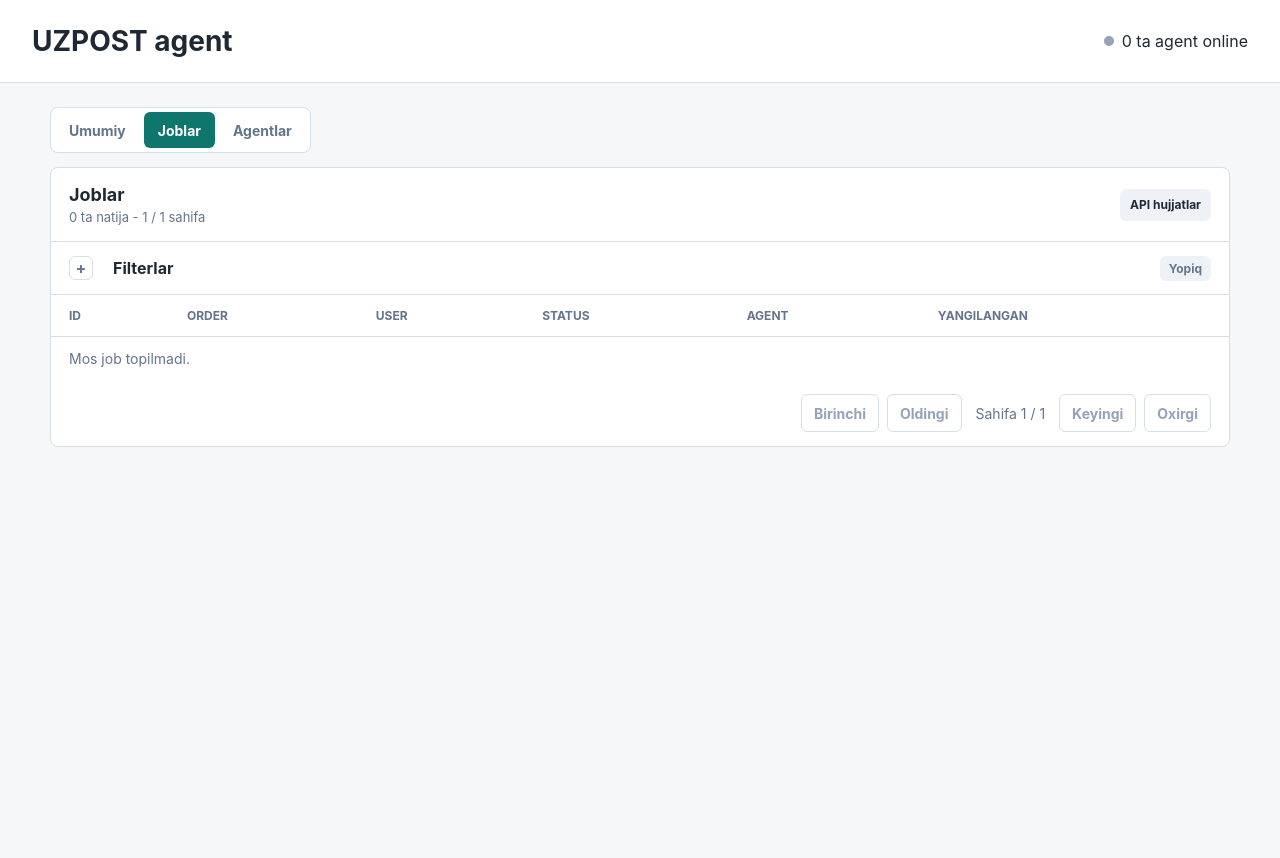
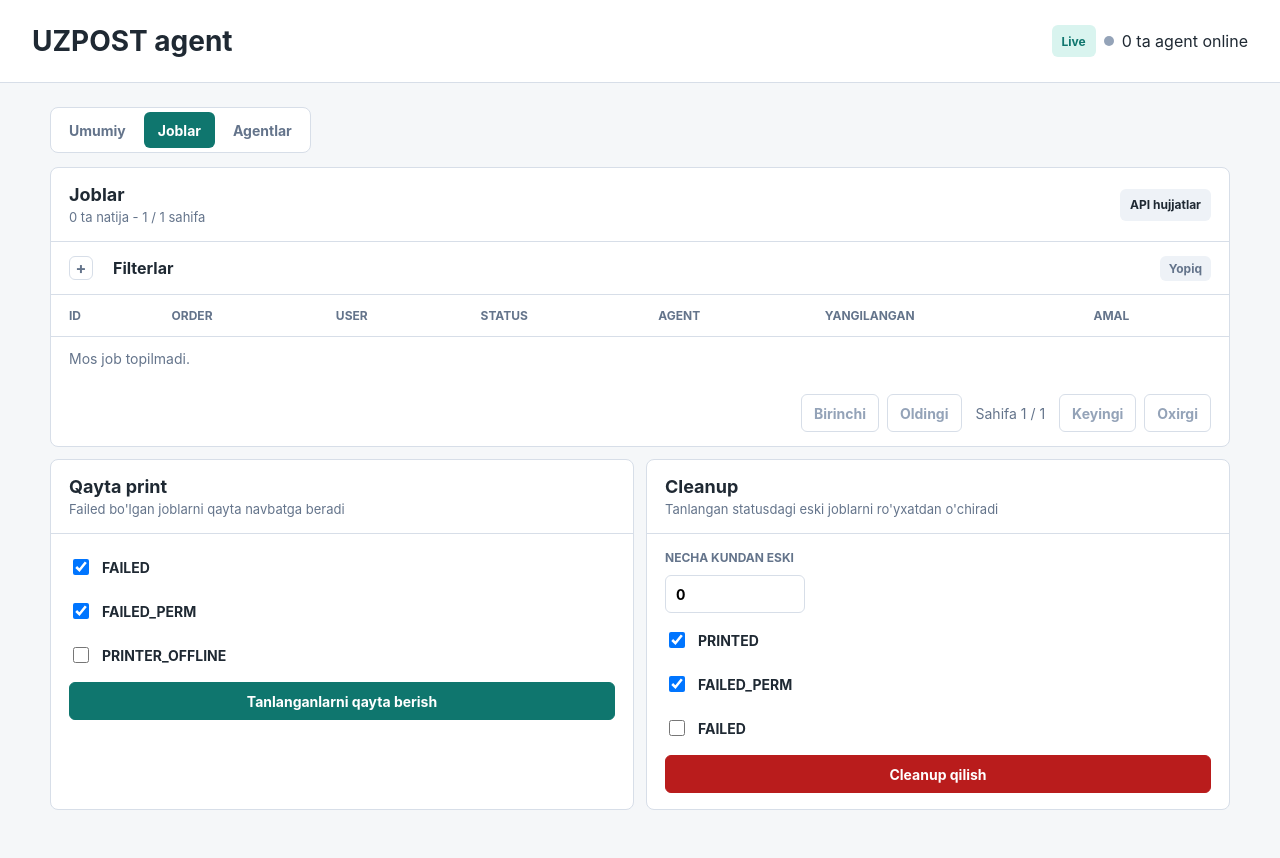
Before and after one commit to Kingprogrammer07/printer_pull_agent, a FastAPI app: page /?tab=jobs in a window 1280 px wide. Before the commit the page ends 447 px from the top, so only its background shows below. Run offline with FastAPI, Linux system fonts and the light colour scheme; data that the repository does not hold is empty.

Commit message:
Implement job retry and cleanup functionality with corresponding UI updates and notifications

```diff
--- a/app/main.py
+++ b/app/main.py
@@ -4,9 +4,9 @@
 from pathlib import Path
 from urllib.parse import urlencode
 
-from fastapi import FastAPI, Query, Request
+from fastapi import FastAPI, Form, Query, Request
 from fastapi.middleware.cors import CORSMiddleware
-from fastapi.responses import HTMLResponse
+from fastapi.responses import HTMLResponse, RedirectResponse
 from fastapi.staticfiles import StaticFiles
 from fastapi.templating import Jinja2Templates
 
@@ -40,6 +40,12 @@
 
 
 templates.env.filters["datetime_human"] = format_datetime
+
+
+def redirect_with_notice(request: Request, notice: str, kind: str = "ok") -> RedirectResponse:
+    target = request.headers.get("referer") or "/?tab=jobs"
+    separator = "&" if "?" in target else "?"
+    return RedirectResponse(f"{target}{separator}{urlencode({'notice': notice, 'notice_kind': kind})}", status_code=303)
 
 
 def create_directories() -> None:
@@ -135,6 +141,8 @@
     date_from: str | None = None,
     date_to: str | None = None,
     tab: str | None = None,
+    notice: str | None = None,
+    notice_kind: str | None = None,
 ):
     repo: JobRepository = request.app.state.job_repo
     stats = await repo.get_stats()
@@ -180,6 +188,9 @@
             "filters": filters,
             "filters_active": filters_active,
             "active_tab": active_tab,
+            "notice": notice,
+            "notice_kind": notice_kind or "ok",
+            "retryable_statuses": {"FAILED", "FAILED_PERM", "PRINTER_OFFLINE"},
             "statuses": [
                 "PENDING",
                 "CLAIMED",
@@ -197,3 +208,38 @@
             "connected_agents": request.app.state.agent_manager.connected_count(),
         },
     )
+
+
+@app.post("/dashboard/jobs/{job_id}/retry")
+async def dashboard_retry_job(request: Request, job_id: int):
+    repo: JobRepository = request.app.state.job_repo
+    updated = await repo.retry_job_for_print(job_id)
+    if updated is None:
+        return redirect_with_notice(request, "Job topilmadi", "error")
+    if updated["status"] != "PENDING":
+        return redirect_with_notice(request, "Bu jobni qayta printga berib bo'lmaydi", "error")
+    await request.app.state.agent_manager.broadcast({"type": "job_available"})
+    return redirect_with_notice(request, f"Job #{job_id} qayta navbatga berildi")
+
+
+@app.post("/dashboard/jobs/retry-failed")
+async def dashboard_retry_failed(
+    request: Request,
+    statuses: list[str] | None = Form(default=None),
+):
+    repo: JobRepository = request.app.state.job_repo
+    count = await repo.retry_jobs_by_status(statuses or [])
+    if count:
+        await request.app.state.agent_manager.broadcast({"type": "job_available"})
+    return redirect_with_notice(request, f"{count} ta job qayta navbatga berildi")
+
+
+@app.post("/dashboard/cleanup")
+async def dashboard_cleanup(
+    request: Request,
+    statuses: list[str] | None = Form(default=None),
+    older_than_days: int = Form(default=0),
+):
+    repo: JobRepository = request.app.state.job_repo
+    count = await repo.cleanup_jobs(statuses or [], older_than_days=max(older_than_days, 0))
+    return redirect_with_notice(request, f"Cleanup: {count} ta job o'chirildi")
--- a/app/static/dashboard.css
+++ b/app/static/dashboard.css
@@ -60,6 +60,21 @@
   margin: 4px 0 0;
   color: var(--muted);
   font-size: 13px;
+}
+
+.notice {
+  margin-bottom: 12px;
+  border: 1px solid var(--line);
+  border-radius: 8px;
+  background: var(--accent-soft);
+  color: var(--accent);
+  font-weight: 700;
+  padding: 12px 14px;
+}
+
+.notice--error {
+  background: #fee2e2;
+  color: var(--danger);
 }
 
 main {
@@ -223,7 +238,9 @@
 
 .filter-actions button,
 .filter-actions a,
-.pagination a {
+.pagination a,
+.maintenance-form button,
+.small-action {
   display: inline-flex;
   align-items: center;
   justify-content: center;
@@ -244,6 +261,80 @@
   border-color: var(--accent);
   background: var(--accent);
   color: #ffffff;
+}
+
+.inline-form {
+  margin: 0;
+}
+
+.small-action {
+  min-height: 30px;
+  padding: 5px 9px;
+  border-color: var(--accent);
+  background: var(--accent);
+  color: #ffffff;
+  font-size: 12px;
+}
+
+.muted {
+  color: var(--muted);
+}
+
+.action-panels {
+  margin-top: 12px;
+}
+
+.maintenance-form {
+  display: grid;
+  gap: 10px;
+  padding: 16px 18px;
+}
+
+.maintenance-form button {
+  border-color: var(--accent);
+  background: var(--accent);
+  color: #ffffff;
+}
+
+.maintenance-form .danger-action {
+  border-color: var(--danger);
+  background: var(--danger);
+}
+
+.checkbox-row,
+.field-row {
+  display: flex;
+  align-items: center;
+  gap: 10px;
+  min-height: 34px;
+  color: var(--ink);
+  font-size: 14px;
+  font-weight: 700;
+}
+
+.checkbox-row input {
+  width: 16px;
+  height: 16px;
+}
+
+.field-row {
+  align-items: flex-start;
+  flex-direction: column;
+}
+
+.field-row span {
+  color: var(--muted);
+  font-size: 12px;
+  text-transform: uppercase;
+}
+
+.field-row input {
+  width: 140px;
+  min-height: 38px;
+  border: 1px solid var(--line);
+  border-radius: 6px;
+  font: inherit;
+  padding: 8px 10px;
 }
 
 .filter-disclosure {
@@ -308,7 +399,8 @@
 
 .topbar__status,
 .badge,
-.link-button {
+.link-button,
+.live-indicator {
   display: inline-flex;
   align-items: center;
   min-height: 32px;
@@ -333,7 +425,8 @@
 }
 
 .badge,
-.link-button {
+.link-button,
+.live-indicator {
   border-radius: 6px;
   padding: 5px 10px;
   background: #eef2f7;
@@ -341,6 +434,11 @@
   font-size: 12px;
   font-weight: 700;
   text-decoration: none;
+}
+
+.live-indicator {
+  background: var(--accent-soft);
+  color: var(--accent);
 }
 
 .badge--online,
--- a/app/templates/dashboard.html
+++ b/app/templates/dashboard.html
@@ -12,12 +12,17 @@
         <h1>UZPOST agent</h1>
       </div>
       <div class="topbar__status">
+        <span class="live-indicator" id="liveStatus">Live</span>
         <span class="dot {{ 'dot--ok' if stats.agents_online else 'dot--idle' }}"></span>
         <span>{{ stats.agents_online }} ta agent online</span>
       </div>
     </header>
 
     <main>
+      {% if notice %}
+        <div class="notice notice--{{ notice_kind }}">{{ notice }}</div>
+      {% endif %}
+
       <nav class="tabs" aria-label="Dashboard bolimlari">
         <button class="tab {{ 'is-active' if active_tab == 'overview' else '' }}" type="button" data-tab-target="overview">Umumiy</button>
         <button class="tab {{ 'is-active' if active_tab == 'jobs' else '' }}" type="button" data-tab-target="jobs">Joblar</button>
@@ -155,6 +160,7 @@
                   <th>Status</th>
                   <th>Agent</th>
                   <th>Yangilangan</th>
+                  <th>Amal</th>
                 </tr>
               </thead>
               <tbody>
@@ -166,10 +172,19 @@
                     <td><span class="badge badge--{{ job.status | lower }}">{{ job.status }}</span></td>
                     <td>{{ job.agent_id or 'Istalgan' }}</td>
                     <td>{{ job.updated_at | datetime_human }}</td>
+                    <td>
+                      {% if job.status in retryable_statuses %}
+                        <form method="post" action="/dashboard/jobs/{{ job.id }}/retry" class="inline-form">
+                          <button type="submit" class="small-action">Qayta print</button>
+                        </form>
+                      {% else %}
+                        <span class="muted">-</span>
+                      {% endif %}
+                    </td>
                   </tr>
                 {% else %}
                   <tr>
-                    <td colspan="6" class="empty">Mos job topilmadi.</td>
+                    <td colspan="7" class="empty">Mos job topilmadi.</td>
                   </tr>
                 {% endfor %}
               </tbody>
@@ -183,6 +198,60 @@
             <a class="{{ 'is-disabled' if pagination.page >= (pagination.total_pages or 1) else '' }}" href="{{ next_url }}">Keyingi</a>
             <a class="{{ 'is-disabled' if pagination.page >= (pagination.total_pages or 1) else '' }}" href="{{ last_url }}">Oxirgi</a>
           </nav>
+        </section>
+
+        <section class="split action-panels">
+          <div class="panel">
+            <div class="panel__header">
+              <div>
+                <h2>Qayta print</h2>
+                <p class="panel__subtext">Failed bo'lgan joblarni qayta navbatga beradi</p>
+              </div>
+            </div>
+            <form class="maintenance-form" method="post" action="/dashboard/jobs/retry-failed">
+              <label class="checkbox-row">
+                <input type="checkbox" name="statuses" value="FAILED" checked>
+                <span>FAILED</span>
+              </label>
+              <label class="checkbox-row">
+                <input type="checkbox" name="statuses" value="FAILED_PERM" checked>
+                <span>FAILED_PERM</span>
+              </label>
+              <label class="checkbox-row">
+                <input type="checkbox" name="statuses" value="PRINTER_OFFLINE">
+                <span>PRINTER_OFFLINE</span>
+              </label>
+              <button type="submit">Tanlanganlarni qayta berish</button>
+            </form>
+          </div>
+
+          <div class="panel">
+            <div class="panel__header">
+              <div>
+                <h2>Cleanup</h2>
+                <p class="panel__subtext">Tanlangan statusdagi eski joblarni ro'yxatdan o'chiradi</p>
+              </div>
+            </div>
+            <form class="maintenance-form" method="post" action="/dashboard/cleanup">
+              <label class="field-row">
+                <span>Necha kundan eski</span>
+                <input type="number" min="0" name="older_than_days" value="0">
+              </label>
+              <label class="checkbox-row">
+                <input type="checkbox" name="statuses" value="PRINTED" checked>
+                <span>PRINTED</span>
+              </label>
+              <label class="checkbox-row">
+                <input type="checkbox" name="statuses" value="FAILED_PERM" checked>
+                <span>FAILED_PERM</span>
+              </label>
+              <label class="checkbox-row">
+                <input type="checkbox" name="statuses" value="FAILED">
+                <span>FAILED</span>
+              </label>
+              <button type="submit" class="danger-action">Cleanup qilish</button>
+            </form>
+          </div>
         </section>
       </section>
 
@@ -244,6 +313,32 @@
           history.replaceState(null, "", url);
         });
       });
+
+      const refreshMs = 5000;
+      const liveStatus = document.getElementById("liveStatus");
+      const interactiveSelector = "input, select, textarea, button";
+
+      function canRefresh() {
+        const active = document.activeElement;
+        const isEditing = active && active.matches && active.matches(interactiveSelector);
+        return document.visibilityState === "visible" && !isEditing;
+      }
+
+      setInterval(() => {
+        if (canRefresh()) {
+          window.location.reload();
+          return;
+        }
+        if (liveStatus) {
+          liveStatus.textContent = "Live pause";
+        }
+      }, refreshMs);
+
+      document.addEventListener("visibilitychange", () => {
+        if (liveStatus) {
+          liveStatus.textContent = document.visibilityState === "visible" ? "Live" : "Live pause";
+        }
+      });
     </script>
   </body>
 </html>
```
Also changed, not shown: app/repositories/job_repository.py (+78 -0 lines), tests/test_job_repository.py (+43 -0 lines).
